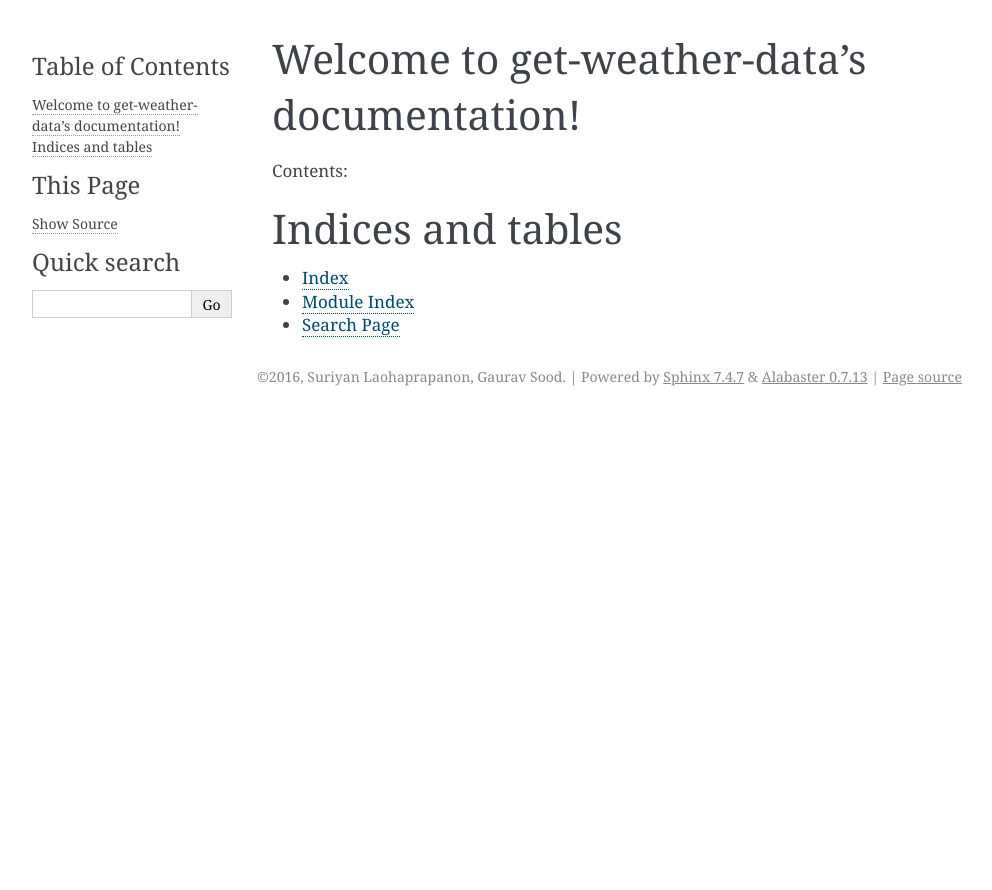
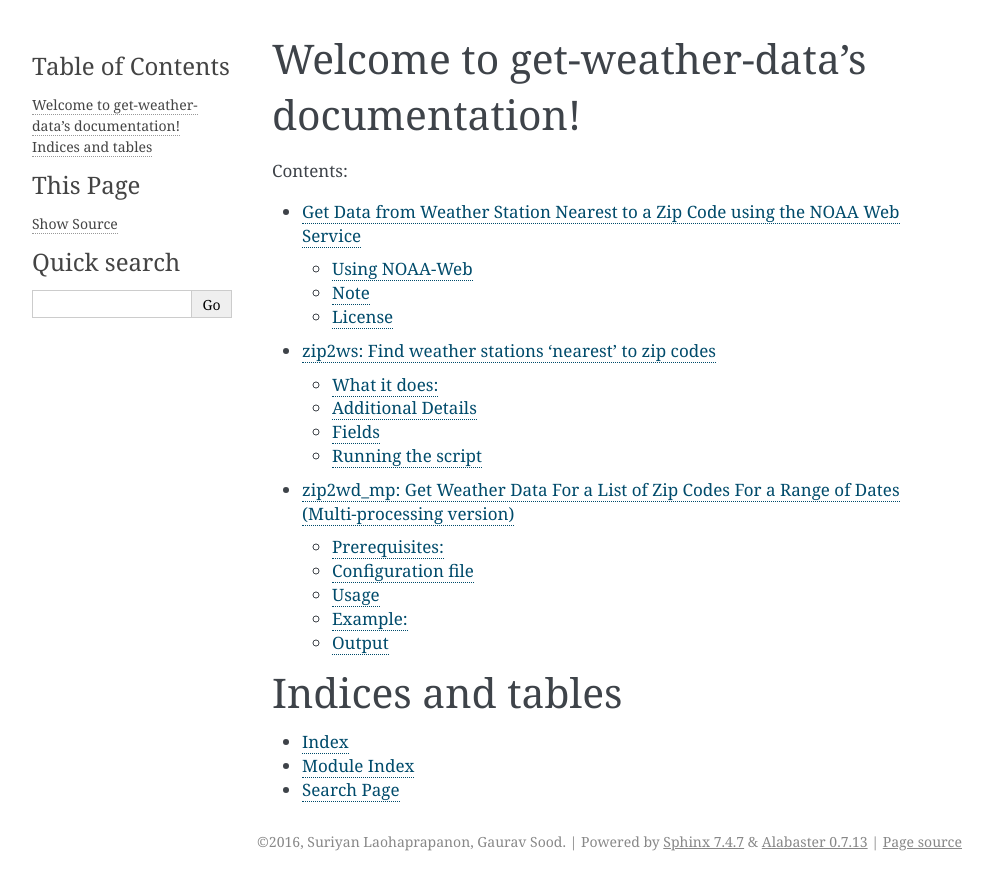
Before and after one commit to gojiplus/get-weather-data, a Sphinx documentation site: the page built from get-weather-data/docs/source/index.rst, in a window 1280 px wide. Shown: the top 890 px of the page, without its empty margins (148-1140 px from the left). Built offline with Sphinx 7.4.7, drawn with Linux system fonts in a browser that asks for light colours; some of the changed lines change nothing that is shown.

Commit message:
converted old markdown document to rst.

```diff
--- a/get-weather-data/docs/source/conf.py
+++ b/get-weather-data/docs/source/conf.py
@@ -19,14 +19,6 @@
 # import os
 # import sys
 # sys.path.insert(0, os.path.abspath('.'))
-
-from recommonmark.parser import CommonMarkParser
-
-source_parsers = {
-    '.md': CommonMarkParser,
-}
-
-source_suffix = ['.rst', '.md']
 
 # -- General configuration ------------------------------------------------
 
--- a/get-weather-data/docs/source/index.rst
+++ b/get-weather-data/docs/source/index.rst
@@ -11,6 +11,10 @@ Contents:
 .. toctree::
    :maxdepth: 2
 
+   noaaweb
+   zip2ws
+   zip2wd
+
 
 
 Indices and tables
--- /dev/null
+++ b/get-weather-data/docs/source/noaaweb.rst
@@ -0,0 +1,55 @@
+Get Data from Weather Station Nearest to a Zip Code using the NOAA Web Service
+~~~~~~~~~~~~~~~~~~~~~~~~~~~~~~~~~~~~~~~~~~~~~~~~~~~~~~~~~~~~~~~~~~~~~~~~~~~~~~
+
+Get data from nearest weather station given a list of zip codes and date
+(see `sample input file <samplein.csv>`__ for the format in which data
+are expected) using the `NOAA
+webservice <https://www.ncdc.noaa.gov/cdo-web/webservices>`__. The
+script appends all the weather data from NOAA along with the GHCND id,
+name, lat. and longitude of the weather station from which the data are
+being gotten to the input file (see `sample output
+file <sampleout.csv>`__).
+
+Using NOAA-Web
+^^^^^^^^^^^^^^
+
+-  To get started, clone this subfolder from the repository:
+
+   ::
+
+       git clone https://github.com/mfbx9da4/git-sub-dir.git
+       cd git-sub-dir
+       python get_git_sub_dir.py soodoku/get-weather-data/noaaweb
+       cd noaaweb
+
+-  The script needs an API token from NOAA. You can get a token from the
+   `NCDC site <http://www.ncdc.noaa.gov/cdo-web/token>`__.
+-  Before running the file, open ``noaaweb.py`` in a text editor and
+   replace ``NCDC_TOKEN`` with your NCDC token.
+-  The default output file name is ``output.csv``. To specify a custom
+   output file name, pass ``-o outfilename_of_choice``.
+-  The script keeps track of the rows that have been processed. (It does
+   so by taking row number from the output file as the start.) Thus, if
+   halted in between, it will start with the last processed row.
+
+| **Example**
+| ``python noaaweb.py samplein.csv -o sampleout.csv``
+
+Note
+^^^^
+
+Requests to NOAA API "often return nothing. It isn't clear why. The
+documentation doesn't say whether the search for the closest weather
+station is limited to X kilometers because without that, one should have
+data for all zip codes and all dates. Nor does the API bother to return
+how far the weather station is from which it got the data." (From `Bad
+Weather: Getting weather data by zip and
+date <http://gbytes.gsood.com/2013/06/27/bad-weather-getting-weather-data-by-zip-and-date/>`__).
+See for instance `sample output file <sampleout.csv>`__ produced using
+the NOAA API.
+
+License
+^^^^^^^
+
+The script is under the `MIT
+License <https://opensource.org/licenses/MIT>`__.
--- /dev/null
+++ b/get-weather-data/docs/source/zip2wd.rst
@@ -0,0 +1,193 @@
+zip2wd\_mp: Get Weather Data For a List of Zip Codes For a Range of Dates (Multi-processing version)
+~~~~~~~~~~~~~~~~~~~~~~~~~~~~~~~~~~~~~~~~~~~~~~~~~~~~~~~~~~~~~~~~~~~~~~~~~~~~~~~~~~~~~~~~~~~~~~~~~~~~
+
+Given a zip code and a date or a range of dates, it gets weather data
+(you get to specify which data) from the closest weather station from
+which the data are available. If given a range of dates, it fetches all
+the specified columns for each of the days in the intervening p period.
+
+How it does it:
+
+This script is based of the script that calculates nearest weather
+station based on variety of metrics.
+
+You can use a variety of options to choose the kinds of weather stations
+from which you want data. For instance, you can get data only from USAF
+stations.
+
+The script features on demand data downloads. So it pings the local
+directory and sees if weather data for a particular day and time are
+present and if they are not, then it tries to download it from the NOAA
+website. On occassion the script may run into bandwidth bottlenecks and
+you may want to run the script again to download all the data that is
+needed.
+
+Prerequisites:
+^^^^^^^^^^^^^^
+
+1. `zip2ws.sqlite <zip2ws.sqlite>`__ is based off finding the nearest
+   weather station project.
+
+2. Input File Types:
+
+   a. | Basic: The input file format should be CSV and should contain 6
+      columns with following columns names:
+      |  ``uniqid, zip, year, month, day``
+      | See `sample-input-basic.csv <sample-input-basic.csv>`__ for
+      sample input file.
+
+   b. | Extended: The input file format contain 9 columns with the
+      following columns names:
+      | \`uniqid, zip, from.year, from.month, from.day, to.year,
+      to.month, to.day
+      | See `sample-input-extend.csv <sample-input-extend.csv>`__ for
+      sample input file.
+
+3. | Column Name File: This file contain list of weather data columns
+   chosen for output file.
+   | The column names begining with character '#' will not be appear in
+   the output file.
+   | (see `column-names.txt <column-names.txt>`__ for sample file)
+
+   For what these column names stand for, see
+   `column-names-info.txt <column-names-info.txt>`__
+
+4. GHCN Weather Data in SQLite3 database: These files create by a script
+   `import-db.sh <data/import-db.sh>`__ for each year.
+
+   e.g. for year 2000
+
+   ::
+
+       cd data
+       ./import-db.sh 2000
+
+   The script will download daily weather data (GHCN-Daily) from NOAA
+   server for year 2000 and import to SQLite3 database file (e.g.
+   ``ghcn_2000.sqlite3``)
+
+Configuration file
+^^^^^^^^^^^^^^^^^^
+
+There are script settings in the configuration.
+`zip2wd.cfg <zip2wd.cfg>`__
+
+::
+
+    [manager]
+    ip = 127.0.0.1
+    port = 9999
+    authkey = 1234
+    batch_size = 10
+
+    [worker]
+    uses_sqlite = yes
+    processes = 4
+    nth = 0
+    distance = 30
+
+    [output]
+    columns = column-names.txt
+
+    [db]
+    zip2ws = zip2ws.sqlite
+    path = ./data/
+
+-  ``ip`` and ``port`` - IP address and port of manager process that the
+   worker will be connect to.
+-  ``authkey`` - A shared password which is used to authenticate between
+   manager and worker processes.
+-  ``batch_size`` - A number of zipcodes that manager process dispatch
+   to worker process each time.
+
+-  ``uses_sqlite`` - Uses weather data from imported SQLite3 database if
+   ``yes`` (recommend for speed) or download weather data for individual
+   weather station on demand if ``no``
+-  ``processes`` - A number of process will be forked on the worker
+   process.
+-  ``nth`` - Search within n-th closest station [set to ``0`` for
+   unlimited]
+-  ``distance`` - Search within distance (KM) [set to ``0`` for
+   unlimited]
+
+-  ``column`` - A column file that contains list of weather data column
+   to be output
+
+-  ``zip2ws`` - SQLite3 database of zip codes and weather stations
+-  ``path`` - Path relative to database files
+
+Usage
+^^^^^
+
+Manager process
+'''''''''''''''
+
+::
+
+    usage: manager.py [-h] [--config CONFIG] [-o OUTFILE] [-v] inputs [inputs ...]
+
+    Weather search by ZIP (Manager)
+
+    positional arguments:
+      inputs                CSV input file(s) name
+
+    optional arguments:
+      -h, --help            show this help message and exit
+      --config CONFIG       Default configuration file (default: zip2wd.cfg)
+      -o OUTFILE, --out OUTFILE
+                            Search results in CSV (default: output.csv)
+      -v, --verbose         Verbose message
+
+Worker process
+''''''''''''''
+
+::
+
+    usage: worker.py [-h] [--config CONFIG] [-v]
+
+    Weather search by ZIP (Worker)
+
+    optional arguments:
+      -h, --help       show this help message and exit
+      --config CONFIG  Default configuration file (default: zip2wd.cfg)
+      -v, --verbose    Verbose message
+
+Example:
+^^^^^^^^
+
+1. Run manager process search weather data for the input file
+   `sample-input-extend.csv <sample-input-extend.csv>`__
+
+   ::
+
+       python manager.py sample-input-extend.csv
+
+   The default output file is ``output.csv``
+
+2. Run worker process
+
+   ::
+
+       python worker.py
+
+   The manager will dispatch job (list of zip codes and date range) to
+   the connected workers. The worker process also forks a number of
+   process (specify by ``processes`` in the configuration file) to
+   search the weather data for each zip code and put back the results to
+   the manager process.
+
+   We can have multiple workers run on same or difference machine.
+
+Output
+^^^^^^
+
+| For each day you get weather columns that you mention in column-names
+| See column-names-info for details
+| SID = Station ID
+| type= Type of Station
+| Name = Name of Area
+| Lat = Latitude
+| Long = Longitude
+| Nth = N on the list of closest weather stations
+| Distance = Distance from zip code centroid to weather station lat/long
+in meters
--- /dev/null
+++ b/get-weather-data/docs/source/zip2ws.rst
@@ -0,0 +1,146 @@
+zip2ws: Find weather stations 'nearest' to zip codes
+~~~~~~~~~~~~~~~~~~~~~~~~~~~~~~~~~~~~~~~~~~~~~~~~~~~~
+
+What it does:
+^^^^^^^^^^^^^
+
+1. Finds (certain kinds of) weather stations "nearest" (within a certain
+   distance, or X number of closest) to each zip code centroid
+2. Finds centroids of zip codes using Google API
+
+Additional Details
+^^^^^^^^^^^^^^^^^^
+
+Weather stations come in lots of varieties. We limit ourselves to
+weather stations of the following four kinds:
+
+1. `GHCND stations list <inventories/ghcnd-stations.txt>`__. For current
+   list, see: `NCDC GHCND Stations
+   List <http://www1.ncdc.noaa.gov/pub/data/ghcn/daily/ghcnd-stations.txt>`__
+
+2. `ASOS stations list <asos-stations.txt>`__. For current list, see:
+   `NCDC ASOS Stations
+   List <http://www.ncdc.noaa.gov/homr/file/asos-stations.txt>`__
+
+3. `COOP stations list (Active only) <coop-act.txt>`__. For current
+   list, see: `NCDC COOP Stations
+   List <ftp://ftp.ncdc.noaa.gov/pub/data/inventories/COOP-ACT.TXT>`__
+
+4. `USAF-WBAN stations list <ish-history.csv>`__. For current list, see:
+   `NCDC ISH Stations
+   List <http://www1.ncdc.noaa.gov/pub/data/ish/ish-history.csv>`__
+
+Fields
+^^^^^^
+
+-  ``zip, lat, long, city, state, zipcodetype, locationtype, location, decommisioned, taxreturns, estimatedpopulation, totalwages``
+   from
+   `federalgovernmentzipcodes.us <http://federalgovernmentzipcodes.us/free-zipcode-database-Primary.csv>`__:
+-  gm\_lat/gm\_long: lat./long. of centroids of zip codes via Google
+   API.
+-  diff: distance in meters between Google API estimated centroid of zip
+   code and lat/long that comes with the database.
+-  list of stations: ordered from closest to furthest
+-  stX\_id: station id
+-  stX\_name: name of station
+-  stX\_distance: distance to zip centroid
+
+Running the script
+^^^^^^^^^^^^^^^^^^
+
+To run the script, you will need to install two Python libraries:
+
+-  `pygeocoder <https://bitbucket.org/xster/pygeocoder/wiki/Home>`__ To
+   install, you can simply use: ``$ pip install pygeocoder``
+
+-  `requests <http://docs.python-requests.org/en/latest/>`__ To install,
+   you can simply user: ``$ pip install requests``
+
+Don't forget the inventories directory that contains the station files
+and zip csv that is imported. The inventories folder should be in the
+same folder as the script.
+
+.. raw:: html
+
+   <pre><code>
+   Usage: zip2ws.py [options]
+
+   Options:
+     -h, --help            show this help message and exit
+     -D DATABASE, --database=DATABASE
+                           Database name (default: zip2ws.sqlite)
+     -i, --import          Create and import database
+     -g, --geocode         Query and update Lat/Lon by Google Maps Geocoding API
+     -c, --closest         Calculate and update closest table
+     --ghcn=GHCN           Number of closest stations for GHCN (default: 3)
+     --coop=COOP           Number of closest stations for COOP (default: 1)
+     --usaf=USAF           Number of closest stations for USAF (default: 1)
+     -d DISTANCE, --distance=DISTANCE
+                           Maximum distance of stations from Zip location
+                           (Default: 0)
+     -e, --export          Export closest stations for each Zip to CSV file
+     -o OUTFILE, --outfile=OUTFILE
+                           CSV Output file name (default: zip-stations.csv)
+     --drop-closest        Drop closet table
+     --clear-glatlon       Clear Google Maps Geocoding API Lat/Lon
+     --use-zlatlon         Use Zip Lat/Lon instead of Google Geocoding Lat/Lon
+
+   </code></pre>
+
+Start using the script by creating and importing the database. Do so by
+running:
+
+.. raw:: html
+
+   <pre>python zip2ws.py -i</pre>
+
+Next task is to update the closest weather stations table. This you can
+do by executing...
+
+.. raw:: html
+
+   <pre>python zip2ws.py -c</pre>
+
+This task uses the Google lat/long. If you want them to use other
+lat/long,
+
+.. raw:: html
+
+   <pre>python zip2ws.py -c --use-zlatlon</pre>
+
+**NOTE:** If you interrupt the script inbetween and restart it again,
+the script will start processing from where it left off.
+
+If you want to find a set number of closest stations, specify the type
+and number of weather stations. For instance, to find 5 GHCND statons, 3
+COOP stations, and 2 USAF stations, run:
+
+.. raw:: html
+
+   <pre>  python zip2ws.py -c --ghcn=5 --coop=3 --usaf=2 </pre>
+
+To find all weather stations within 30KM and organized by closest to
+furthest,
+
+.. raw:: html
+
+   <pre>   python zip2ws.py -c -d 30 </pre>
+
+To export results to a CSV file, "closest.csv", run..
+
+.. raw:: html
+
+   <pre>  python zip2ws.py -e -o closest.csv </pre>
+
+To find out centroids of zip codes using Google Maps Geocoding API, use
+
+.. raw:: html
+
+   <pre>python zip2ws.py -g</pre>
+
+Keep in mind that Google Maps Geocoding API usage limit is 2,500
+Query/Day/IP Address. So you can quickly run into the limit. The script
+will raise the exception "OVER\_QUERY\_LIMIT" if the limit is breached.
+But do not fear. You can run the script multiple times to code a greater
+number of zip codes. If you are unahppy with the results, use the
+option: --clear-glatlon to clear exist data.
```
